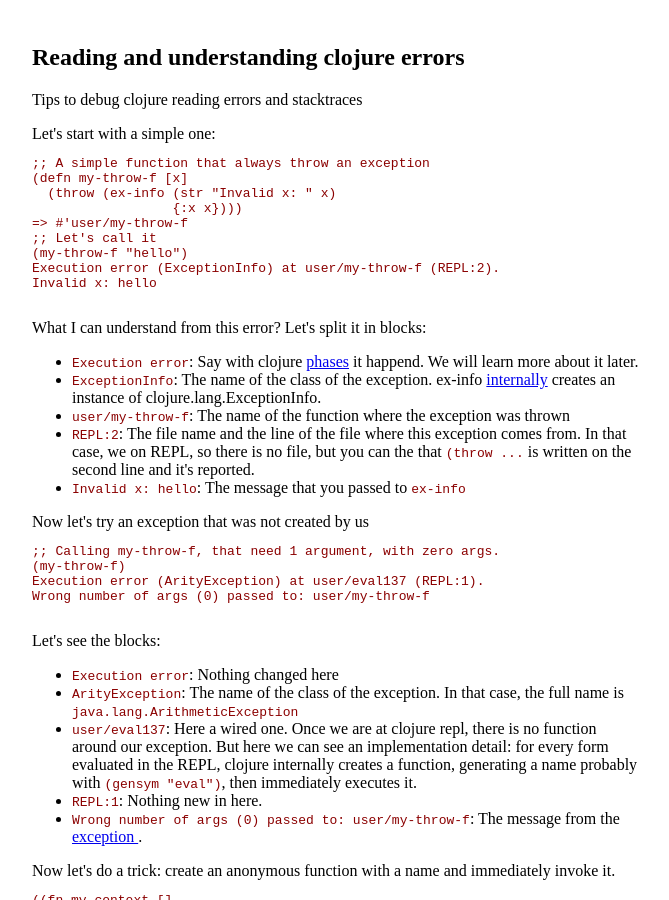
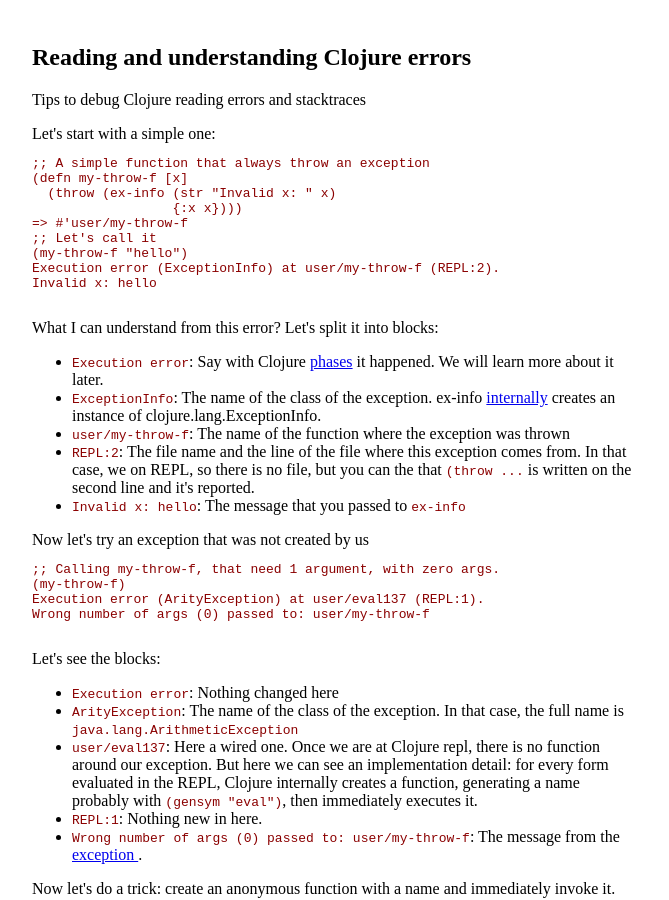
Before and after one commit to souenzzo/souenzzo.github.io, a Jekyll site: the page reading-and-understanding-clojure-errors.html, which Jekyll copies as it is, in a window 1280 px wide and 900 px high. Shown: the whole window, without its empty margins (304-973 px from the left). Built offline with Jekyll 4.4.1, drawn with Linux system fonts in a browser that asks for light colours.

Commit message:
Small fixes

```diff
--- a/reading-and-understanding-clojure-errors.html
+++ b/reading-and-understanding-clojure-errors.html
@@ -12,15 +12,15 @@
     <meta name="twitter:creator" content="@souenzzo"/>
     <meta name="author" content="Enzzo Cavallo">
     <!-- Title metadata -->
-    <title>Reading and understanding clojure errors</title>
-    <meta property="og:title" content="Reading and understanding clojure errors"/>
+    <title>Reading and understanding Clojure errors</title>
+    <meta property="og:title" content="Reading and understanding Clojure errors"/>
     <!-- Description metadata -->
     <meta name="Description"
-          content="Tips to debug clojure reading errors and stacktraces"/>
+          content="Tips to debug Clojure reading errors and stacktraces"/>
     <meta name="description"
-          content="Tips to debug clojure reading errors and stacktraces">
+          content="Tips to debug Clojure reading errors and stacktraces">
     <meta property="og:description"
-          content="Tips to debug clojure reading errors and stacktraces"/>
+          content="Tips to debug Clojure reading errors and stacktraces"/>
     <!-- https://jrl.ninja/etc/1 -->
     <style>
         section {
@@ -40,12 +40,13 @@
         }
 
 
+
     </style>
 </head>
 <body>
 <section>
-    <h1>Reading and understanding clojure errors</h1>
-    <p>Tips to debug clojure reading errors and stacktraces</p>
+    <h1>Reading and understanding Clojure errors</h1>
+    <p>Tips to debug Clojure reading errors and stacktraces</p>
     <main>
         Let's start with a simple one:
 
@@ -60,11 +61,11 @@
 Execution error (ExceptionInfo) at user/my-throw-f (REPL:2).
 Invalid x: hello
         </pre>
-        What I can understand from this error? Let's split it in blocks:
+        What I can understand from this error? Let's split it into blocks:
         <ul>
             <li>
-                <code>Execution error</code>: Say with clojure
-                <a href="https://clojure.org/reference/repl_and_main#_error_printing">phases</a> it happend. We will
+                <code>Execution error</code>: Say with Clojure
+                <a href="https://clojure.org/reference/repl_and_main#_error_printing">phases</a> it happened. We will
                 learn more about it later.
             </li>
             <li>
@@ -101,9 +102,9 @@ Wrong number of args (0) passed to: user/my-throw-f
                 <code>java.lang.ArithmeticException</code>
             </li>
             <li>
-                <code>user/eval137</code>: Here a wired one. Once we are at clojure repl, there is no function around
+                <code>user/eval137</code>: Here a wired one. Once we are at Clojure repl, there is no function around
                 our exception. But here we can see an implementation detail: for every form evaluated in the REPL,
-                clojure internally creates a function, generating a name probably with <code>(gensym "eval")</code>,
+                Clojure internally creates a function, generating a name probably with <code>(gensym "eval")</code>,
                 then immediately executes it.
             </li>
             <li>
```
Also changed, not shown: other parts of reading-and-understanding-clojure-errors.html (+1 -1 lines).
